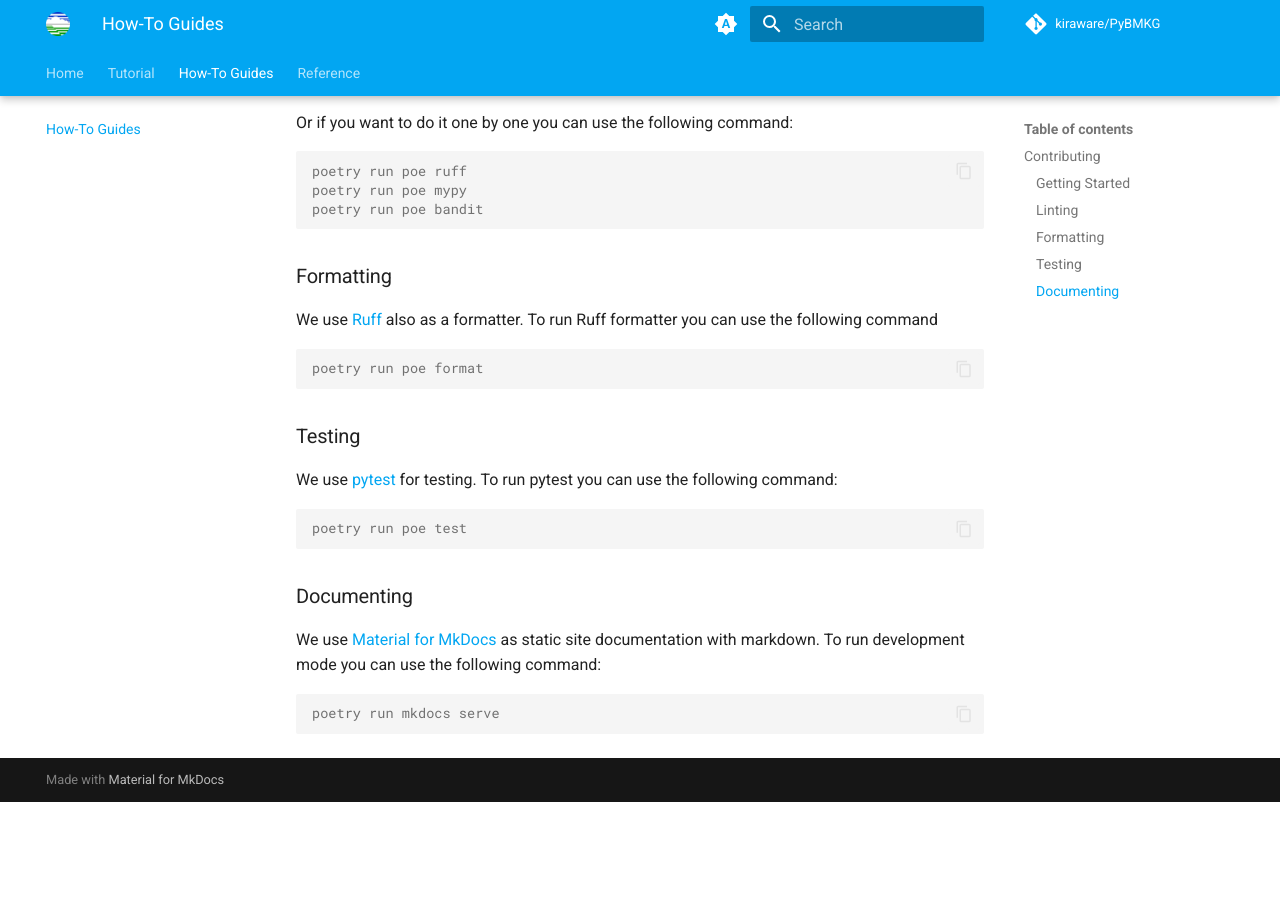
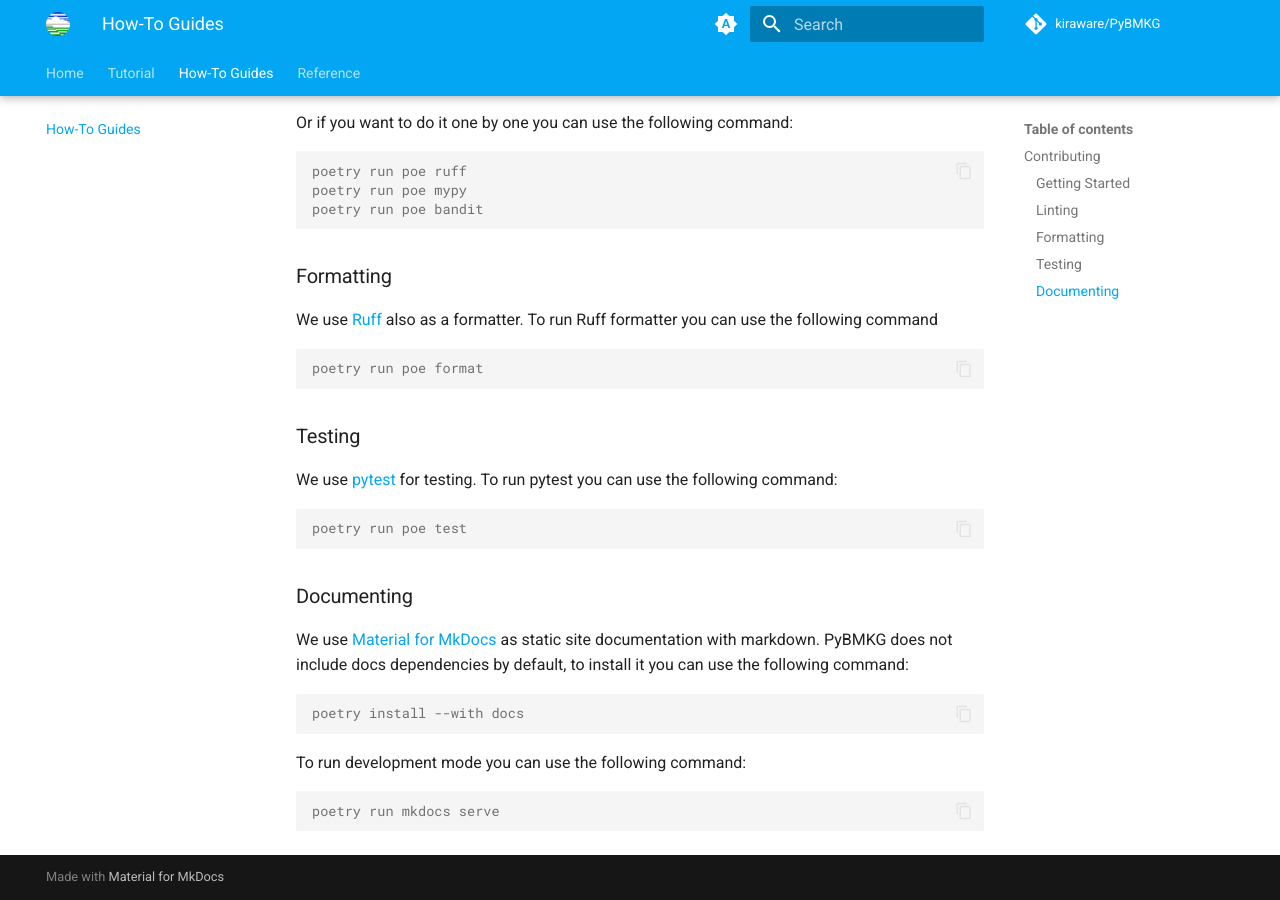
Before and after one commit to kiraware/PyBMKG, an MkDocs documentation site: the page built from docs/how-to-guides.md, in a window 1280 px wide and 900 px high, scrolled down 837 px. Built offline with MkDocs 1.6.1 and Material for MkDocs 9.7.7, drawn with Linux system fonts in a browser that asks for light colours; comment, search, counter and statistics services are not loaded; before the commit the page ends 1639 px from its top, so only the background shows below that.

Commit message:
update docs

````diff
--- a/docs/how-to-guides.md
+++ b/docs/how-to-guides.md
@@ -72,8 +72,15 @@
 ### Documenting
 
 We use [Material for MkDocs](https://squidfunk.github.io/mkdocs-material/)
-as static site documentation with markdown. To run development mode
-you can use the following command:
+as static site documentation with markdown. PyBMKG does not include
+docs dependencies by default, to install it you can use the
+following command:
+
+```console
+poetry install --with docs
+```
+
+To run development mode you can use the following command:
 
 ```console
 poetry run mkdocs serve
````
